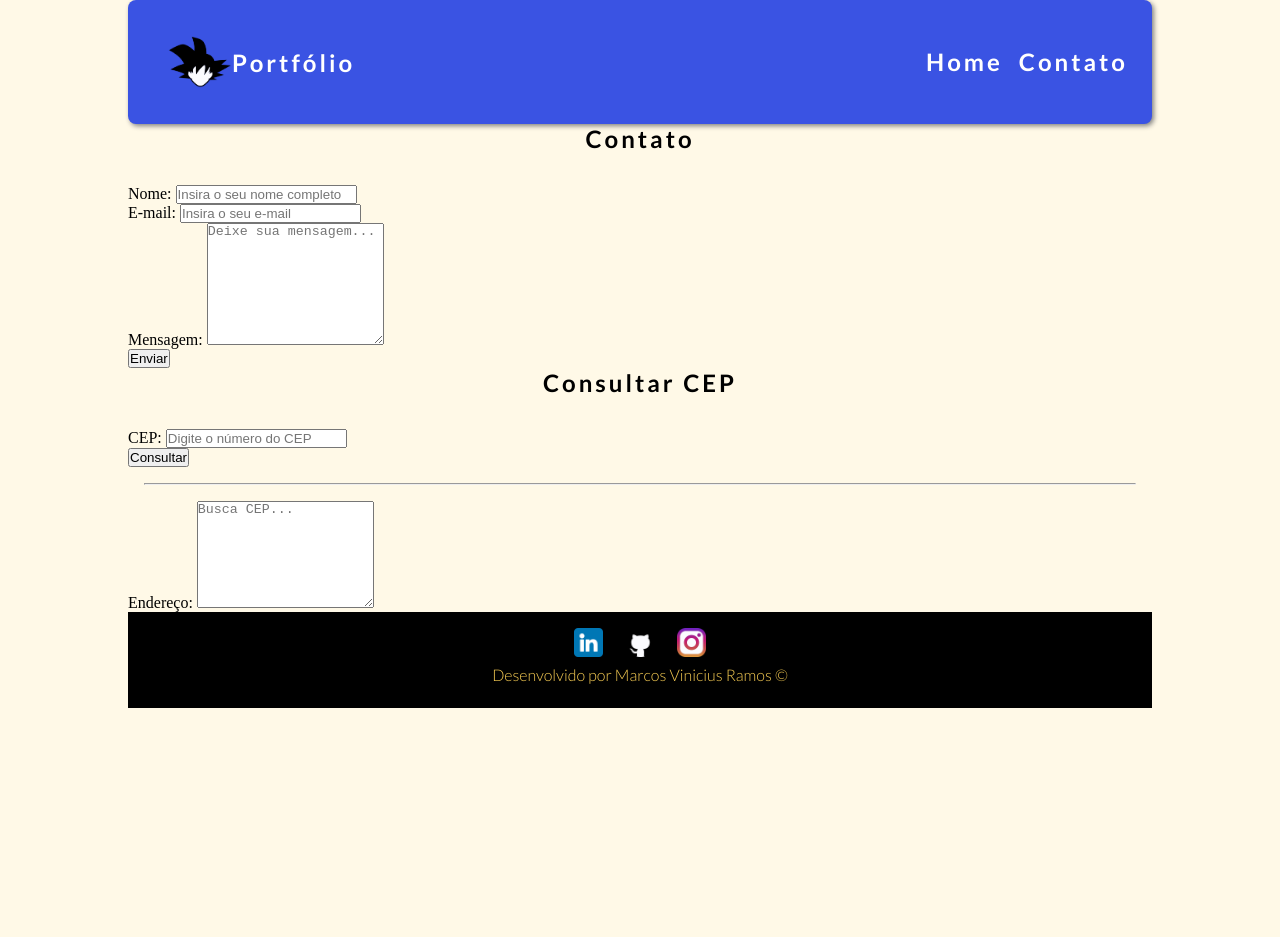
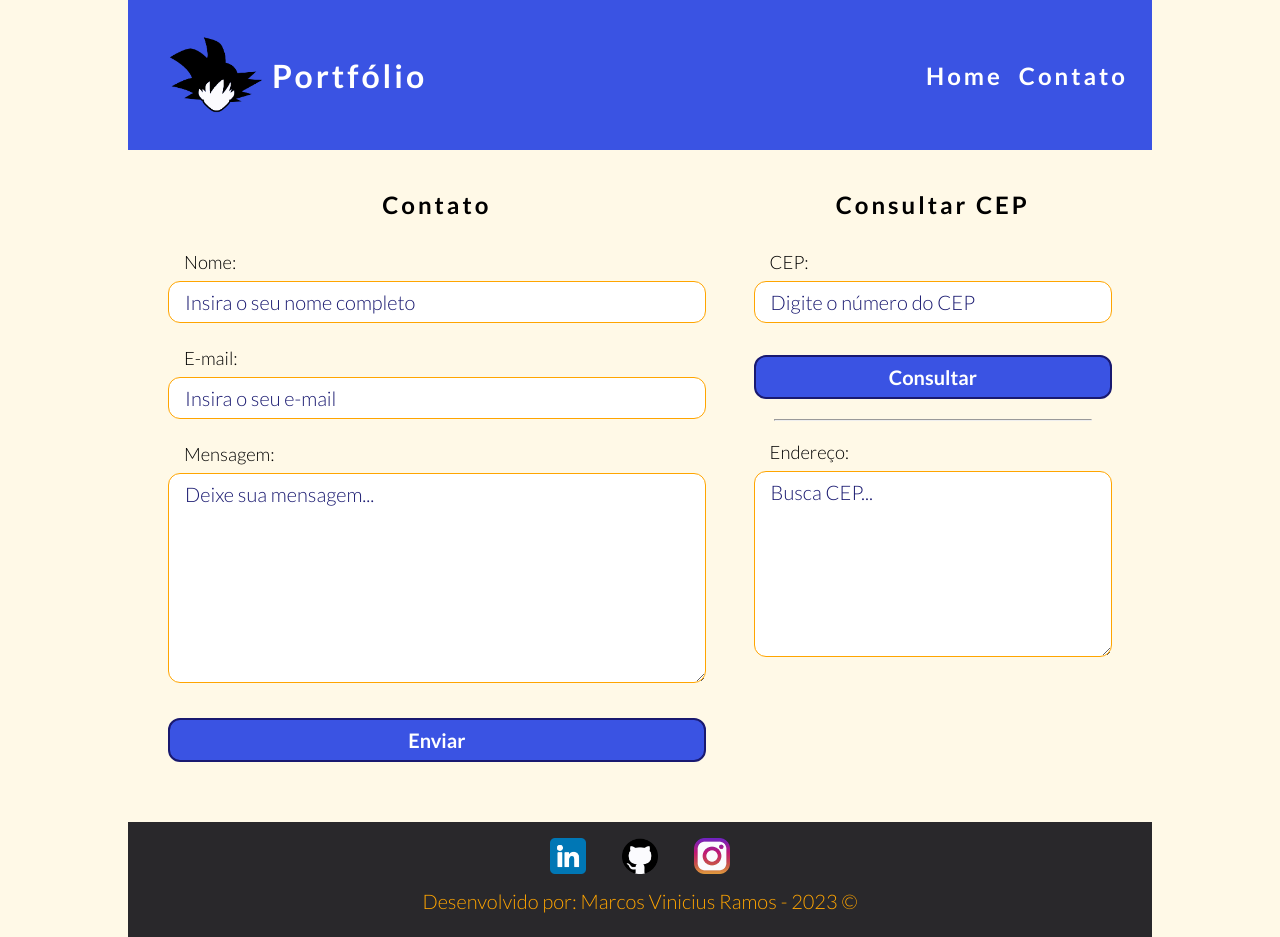
Before and after one commit to Marcos-V-Ramos/fundamentos-web, a plain HTML site: page contato.html in a window 1280 px wide. Before the commit the page ends 800 px from the top, so only its background shows below. Drawn offline with Linux system fonts and the light colour scheme.

Commit message:
uploading adjustments

```diff
--- a/assets/css/style.css
+++ b/assets/css/style.css
@@ -1,28 +1,47 @@
-@charset "UTF-8";
+/*Importação da Fonte Lato, do Google Fonts*/
 @import url('https://fonts.googleapis.com/css2?family=Lato:wght@300;700&family=Roboto:wght@100;300;500;700&display=swap');
 
-:root{
-    --background-body: #FFF9E7;
+/*Definição das Variáveis do CSS*/
+:root {
+    --background-page: #FFF9E7;
     --background-nav: #3A53E3;
-    --background-footer: #000;
-    --sombra: #808080;
+    --background-sobre: #F8CD53;
+    --background-footer: #29282B;
+
+    --cor-fonte-padrao: #000000;
+    --cor-fonte-nav: #FFFFFF;
+    --cor-fonte-by: orange;
+    --cor-fonte-button-hover: yellow;
+
+    --lato-roboto: 'lato', Roboto;
+    --lato-cursiva: 'lato', cursive;
+
+    --cor-sombra: #C0C0C0;
+    --cor-sombra-hover: #191970;
+    --cor-button-hover: #191970;
+    --cor-placeholder-effect: #191970;
 }
 
 * {
-    margin: 0px;
-    padding: 0px;
+    padding: 0;
+    margin: 0;
     box-sizing: border-box;
 }
 
 body {
-    background-color: var(--background-body);
+    font-family: var(--lato-cursiva);
+    color: var(--cor-fonte-padrao);
+    background-color: var(--background-page);
+}
+
+p {
+    margin-bottom: 1.5rem;
+    font-size: 1.10rem;
 }
 
 h1, h2, h3, a {
-    font-family: 'Lato', cursive;
     letter-spacing: 3px;
     font-weight: 800;
-    color: #000;
 }
 
 h2, h3 {
@@ -31,14 +50,14 @@ h2, h3 {
 
 h1 {
     font-size: 2rem;
-    padding-top: 2rem;
-    padding-bottom: 2rem;
+    padding-top: 2.25rem;
+    padding-bottom: 2.25rem;
     text-align: left;
 }
 
 h2 {
-    font-size: 2rem;
-
+    font-size: 1.75rem;
+    margin-bottom: 2rem;
 }
 
 h3 {
@@ -50,84 +69,50 @@ a {
     text-decoration: none;
 }
 
-h2, h3 {
-    text-align: center;
+a:hover {
+    text-shadow: 0 0 5px var(--cor-sombra-hover);
 }
 
-p {
-    font-family: 'Lato', Roboto;
-    margin-bottom: 1.5em;
+nav {
+    margin: 0 auto;
+    width: 80vw;
+    display: flex;
+    justify-content: space-between;
+    background-color: var(--background-nav);
+    box-shadow: 2px 2px 5px var(--gray);
+    font-size: 1.5rem;
+    color: var(--cor-fonte-nav);
+    padding: 2.25rem 1.5rem;
+}
+
+nav a, .titulo {
+    color: var(--cor-fonte-nav);
+    letter-spacing: 3px;
+    font-weight: 800;
 }
 
 .logo {
     display: flex;
     width: 20%;
     justify-content: left;
-    position: relative;
+    gap: 0.5rem;
     align-items: center;
 }
 
-a {
-    text-decoration: none;
-}
-
-a:hover {
-    text-shadow: 0 0 5px var(--blue);
-}
-
-hr {
-    margin: 1rem;
-}
-
-header {
-    margin: 0 auto;
-    width: 80vw;
-    display: flex;
-    justify-content: space-between;
-    background-color: var(--background-nav);
-    box-shadow: 2px 2px 5px #808080;
-}
-
-nav {
-    margin: 0 auto;
-    width: 80vw;
-    background-color: var(--background-nav);
-    display: flex;
-    justify-content: space-between;
-    font-size: 1.5rem;
-    padding: 2.25rem 1.5rem;
-    box-shadow: 2px 2px 5px var(--sombra);
-    border-radius: 8px;
-}
-
-nav a {
-    font-family: 'Lato', cursive;
-    color: #FFF;
-    letter-spacing: 3px;
-    font-weight: 800;
-}
-
 .icone {
-    width: 5rem;
-    display: flex;
+    width: 7rem;
     padding-left: 1rem;
 }
 
 .titulo {
-    font-family: 'Lato', cursive;
-    color: #FFF;
-    font-size: 1.5rem;
-    letter-spacing: 3px;
-    font-weight: 800;
+    font-size: 2rem;
 }
 
 ul {
+    display: flex;
+    align-items: center;
+    gap: 1rem;
     list-style: none;
-    align-items: center;
-    display: flex;
-    gap: 1rem;
-    font-size: 1.5rem;
-    color: #FFF;
 }
 
 main {
@@ -138,19 +123,23 @@ main {
 #sobre {
     display: flex;
     align-items: center;
-    padding: 20px;
-    background-color: #F8CD53;
-    border-radius: 18px;
-    gap: 20px;
+    padding-right: 1.5rem;
+    background-color: var(--background-sobre);
+    border-radius: 1rem;
+    text-align: justify;
+}
+
+.texto_sobre{
+    margin: 1.75rem;
 }
 
 .foto {
-    width: 200px;
+    width: 230px;
     border-radius: 20px;
-    box-shadow: 2px 2px 5px var(--sombra);
+    box-shadow: 3px 3px 5px var(--gray);
 }
 
-#meu-video {
+#meu_video {
     margin-bottom: 2rem;
 }
 
@@ -163,10 +152,10 @@ main {
     margin-top: 2rem;
 }
 
-
 footer {
     width: 80vw;
     margin: 0 auto;
+    margin-top: 20px;
     padding-top: 1rem;
     padding-bottom: 0;
     display: flex;
@@ -176,25 +165,95 @@ footer {
     background-color: var(--background-footer);
 }
 
-.redes-sociais {
+.redes_sociais {
     display: flex;
     flex-direction: row;
     justify-content: center;
+    gap: 1.25rem;
     cursor: pointer;
+}
+
+.icons {
+    width: 3.25rem;
+    padding: 0 0.5rem;
 }
 
 .by {
     display: flex;
-    padding-top: 0.25rem;
-    color: #F8CD53;
+    padding-top: 0.75rem;
+    font-size: 1.25rem;
+    color: var(--cor-fonte-by);
 }
 
-.icons {
-    width: 45px;
-    padding: 0 0.5rem;
+/*Página de Contato*/
+
+hr {
+    margin: 1.25rem;
 }
 
-*::selection {
-    color: lightblue;
-    background-color: black;
+#contato {
+    width: 80vw;
+    display: flex;
+    gap: 3rem;
+    justify-content: center;
+    padding: 2.5rem;
 }
+
+#formulario_mensagem {
+    width: 60vw;
+}
+
+#formulario_buscacep {
+    width: 40vw;
+}
+
+label {
+    font-family: var(--lato-roboto);
+    font-size: 1.15rem;
+    margin-left: 1rem;
+    font-weight: 500;
+}
+
+input, textarea, button {
+    font-family: var(--lato-cursiva);
+    width: 100%;
+    margin-top: 0.5rem;
+    padding: 0.5rem 1rem;
+    border-radius: 0.75rem;
+    font-size: 1.25rem;
+}
+
+input, textarea {
+    border: 1px solid orange;
+}
+
+input::placeholder, textarea::placeholder {
+    color: var(--cor-placeholder-effect);
+}
+
+input:focus, textarea:focus {
+    outline: 1px solid orangered;
+}
+
+button {
+
+    background-color: var(--background-nav);
+    color: var(--cor-fonte-nav);
+    font-weight: bold;
+    cursor: pointer;
+    border: 2px solid var(--cor-button-hover)
+}
+
+button:hover {
+    background-color: var(--cor-button-hover);
+    color: var(--cor-fonte-button-hover);
+}
+
+.campos-form {
+    margin-bottom: 1rem;
+}
+
+#txtNome, #txtEmail, #txtMensagem, #txtCep {
+    font-size: 1rem;
+    padding: 0.25rem 0;
+}
--- a/contato.html
+++ b/contato.html
@@ -1,15 +1,17 @@
 <!DOCTYPE html>
 <html lang="pt-br">
+
 <head>
     <meta charset="UTF-8">
     <meta http-equiv="X-UA-Compatible" content="IE=edge">
     <meta name="viewport" content="width=device-width, initial-scale=1.0">
     <link rel="icon" type="image/png" href="assets/images/goku_ico.png">
-    <link rel="stylesheet" href="./assets/css/style.css">
-    <title>Marcos Vinicius - Portifólio</title>
+    <link rel="stylesheet" href="assets/css/style.css">
+    <title>Portfólio</title>
 </head>
+
 <body>
-    <!-- Menu da Página -->
+
     <nav>
         <div class="logo">
             <img class="icone" src="./assets/images/goku_ico.png" alt="Logo">
@@ -17,46 +19,44 @@
         </div>
 
         <ul>
-            <li><a href="index.html">Home</a></li>
-            <li><a href="contato.html">Contato</a></li>
+            <li><a href="./index.html">Home</a></li>
+            <li><a href="./contato.html">Contato</a></li>
         </ul>
     </nav>
 
-    <!-- Conteúdo da Página -->
-    <main class="contato">
-        <section class="formulario">
+
+    <main id="contato">
+        <section id="formulario_mensagem">
             <h3>Contato</h2>
                 <form>
                     <div class="campos-form">
                         <label for="nome">Nome:</label>
-                        <input onkeyup="validarNome()" id="nome" name="nome" type="text"
+                        <input id="nome" name="nome" type="text"
                             placeholder="Insira o seu nome completo">
                         <div id="txtNome"></div>
                     </div>
 
                     <div class="campos-form">
                         <label for="email">E-mail:</label>
-                        <input onkeyup="validarEmail2()" id="email" name="email" type="text"
+                        <input id="email" name="email" type="text"
                             placeholder="Insira o seu e-mail">
                         <div id="txtEmail"></div>
                     </div>
 
                     <div class="campos-form">
                         <label for="mensagem">Mensagem:</label>
-                        <textarea onkeyup="validarMensagem()" id="mensagem" name="mensagem" rows="8"
+                        <textarea id="mensagem" name="mensagem" rows="8"
                             placeholder="Deixe sua mensagem..."></textarea>
                         <div id="txtMensagem"></div>
                     </div>
 
-                    <button type="button" onclick="enviarForm()">
+                    <button type="button">
                         Enviar
                     </button>
-
-
                 </form>
         </section>
 
-        <section>
+        <section id="formulario_buscacep">
             <h3>Consultar CEP</h3>
             <div class="endereco">
                 <div class="campos-form">
@@ -79,20 +79,19 @@
         </section>
     </main>
 
-    <!-- Rodapé da Página -->
     <footer>
         <div class="redes_sociais">
             <a href="http://linkedin.com" target="_blank">
-                <img class="icons" src="./assets/images/linkedin.png" alt="Linkedin">
+                <img class="icons" src="assets/images/linkedin.png" alt="Linkedin">
             </a>
             <a href="http://github.com" target="_blank">
-                <img class="icons" src="./assets/images/github.png" alt="Github">
+                <img class="icons" src="assets/images/github.png" alt="Github">
             </a>
             <a href="http://instagram.com" target="_blank">
-                <img class="icons" src="./assets/images/instagram.png" alt="Instagram">
+                <img class="icons" src="assets/images/instagram.png" alt="Instagram">
             </a>
         </div>
-        <p class="by">Desenvolvido por Marcos Vinicius Ramos &copy;</p>
+        <p class="by">Desenvolvido por: Marcos Vinicius Ramos - 2023 &copy;</p>
     </footer>
 </body>
 </html>
```
Also changed, not shown: assets/js/script.js (added, +72 -0 lines), index.html (+2 -0 lines).
